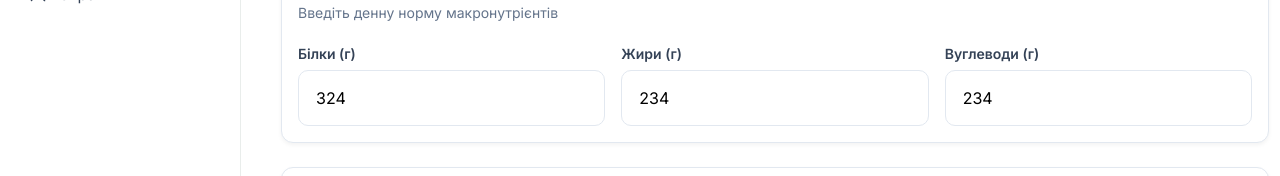
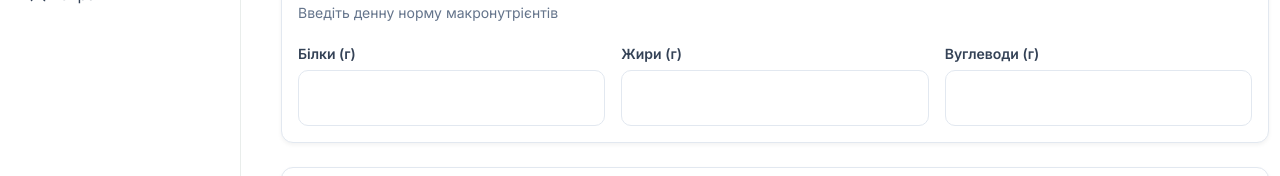
Before and after one commit to AndreyFortus/DietMenuProject, a React (Create React App) app in the folder frontend/: page /calculator in a window 1280 px wide. Shown: the part 181-357 px from the top of the page. Built offline with nearby package versions, Linux system fonts and the light colour scheme.

Commit message:
Add calculator form logic and data collection

```diff
--- a/frontend/src/components/CalculatorForm/CalculatorForm.js
+++ b/frontend/src/components/CalculatorForm/CalculatorForm.js
@@ -39,8 +39,13 @@ const MOCK_PRODUCTS = {
 
 function CalculatorForm() {
   const [isProductsOpen, setIsProductsOpen] = useState(true);
+  const [products, setProducts] = useState(MOCK_PRODUCTS);
 
-  const [products, setProducts] = useState(MOCK_PRODUCTS);
+  const [macros, setMacros] = useState({
+    protein: "",
+    fat: "",
+    carbs: "",
+  });
 
   const handleClearAll = () => {
     const clearedProducts = {
@@ -62,6 +67,46 @@ function CalculatorForm() {
     }));
   };
 
+  const handleMacroChange = (field, value) => {
+    setMacros((prev) => ({ ...prev, [field]: value }));
+  };
+
+  const handleSubmit = () => {
+    const selectedProducts = [
+      ...products.column1,
+      ...products.column2,
+      ...products.column3,
+    ]
+      .filter((p) => p.checked)
+      .map((p) => p.name);
+
+    const requestData = {
+      target_macros: {
+        protein: Number(macros.protein),
+        fat: Number(macros.fat),
+        carbs: Number(macros.carbs),
+      },
+      selected_products: selectedProducts,
+    };
+
+    console.log("🚀 Sending data to backend:", requestData);
+
+    /*
+    fetch('http://localhost:8000/api/calculate-ration/', {
+      method: 'POST',
+      headers: {
+        'Content-Type': 'application/json',
+      },
+      body: JSON.stringify(requestData),
+    })
+    .then(response => response.json())
+    .then(data => console.log('Success:', data))
+    .catch((error) => console.error('Error:', error));
+    */
+
+    alert("Дані зібрано! Перевірте консоль");
+  };
+
   const contentClassName = isProductsOpen
     ? styles.productsContent
     : `${styles.productsContent} ${styles.productsContentClosed}`;
@@ -76,9 +121,21 @@ function CalculatorForm() {
         </div>
 
         <div className={styles.inputList}>
-          <NutrientInput label="Білки (г)" value={324} />
-          <NutrientInput label="Жири (г)" value={234} />
-          <NutrientInput label="Вуглеводи (г)" value={234} />
+          <NutrientInput
+            label="Білки (г)"
+            value={macros.protein}
+            onChange={(val) => handleMacroChange("protein", val)}
+          />
+          <NutrientInput
+            label="Жири (г)"
+            value={macros.fat}
+            onChange={(val) => handleMacroChange("fat", val)}
+          />
+          <NutrientInput
+            label="Вуглеводи (г)"
+            value={macros.carbs}
+            onChange={(val) => handleMacroChange("carbs", val)}
+          />
         </div>
       </div>
 
@@ -176,9 +233,11 @@ function CalculatorForm() {
       </div>
 
       <div className={styles.buttonWrapper}>
-        <Button variant="primary" iconBefore={<SparkleIcon />}>
-          Згенерувати раціон
-        </Button>
+        <div onClick={handleSubmit}>
+          <Button variant="primary" iconBefore={<SparkleIcon />}>
+            Згенерувати раціон
+          </Button>
+        </div>
       </div>
     </div>
   );
--- a/frontend/src/components/NutrientInput/NutrientInput.js
+++ b/frontend/src/components/NutrientInput/NutrientInput.js
@@ -1,11 +1,16 @@
 import React from "react";
 import styles from "./NutrientInput.module.css";
 
-function NutrientInput({ label, value }) {
+function NutrientInput({ label, value, onChange }) {
   return (
     <div className={styles.inputWrapper}>
       <label className={styles.label}>{label}</label>
-      <input type="number" className={styles.input} defaultValue={value} />
+      <input
+        type="number"
+        className={styles.input}
+        value={value}
+        onChange={(e) => onChange(e.target.value)}
+      />
     </div>
   );
 }
```
